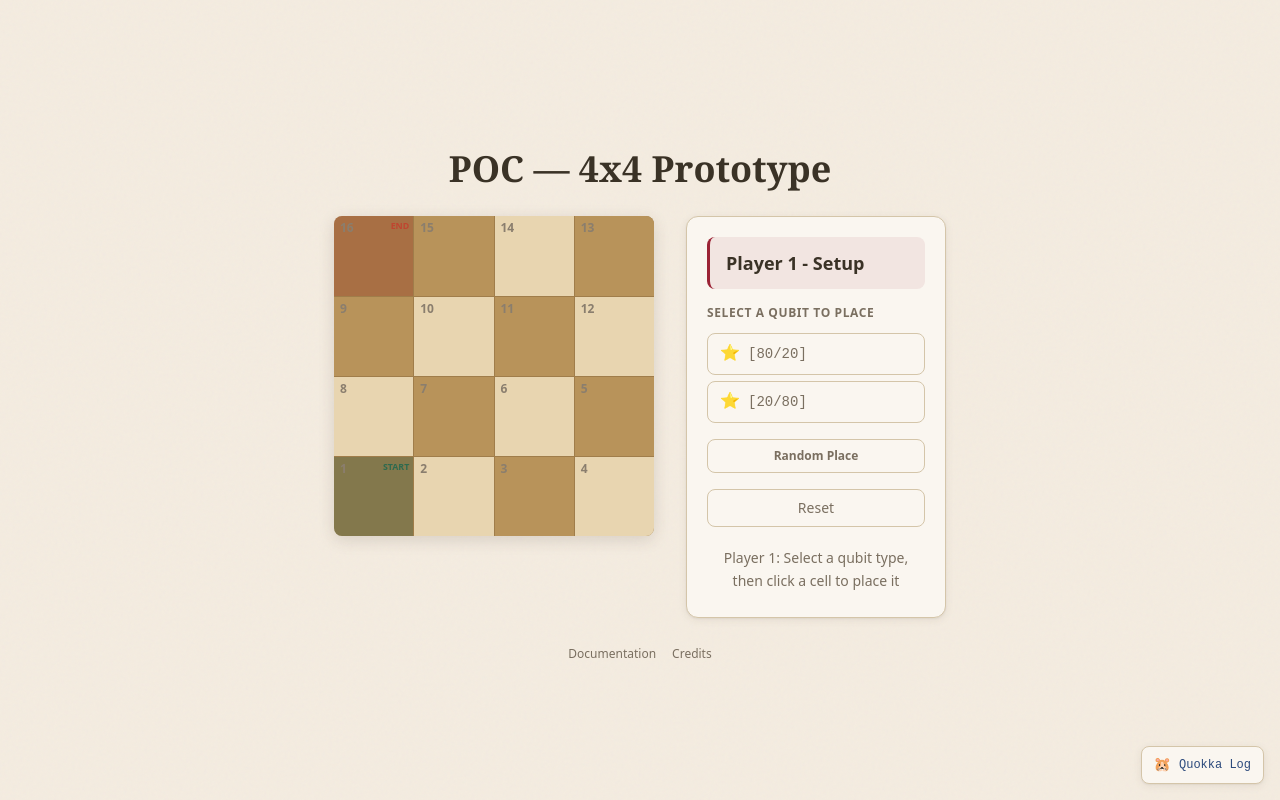
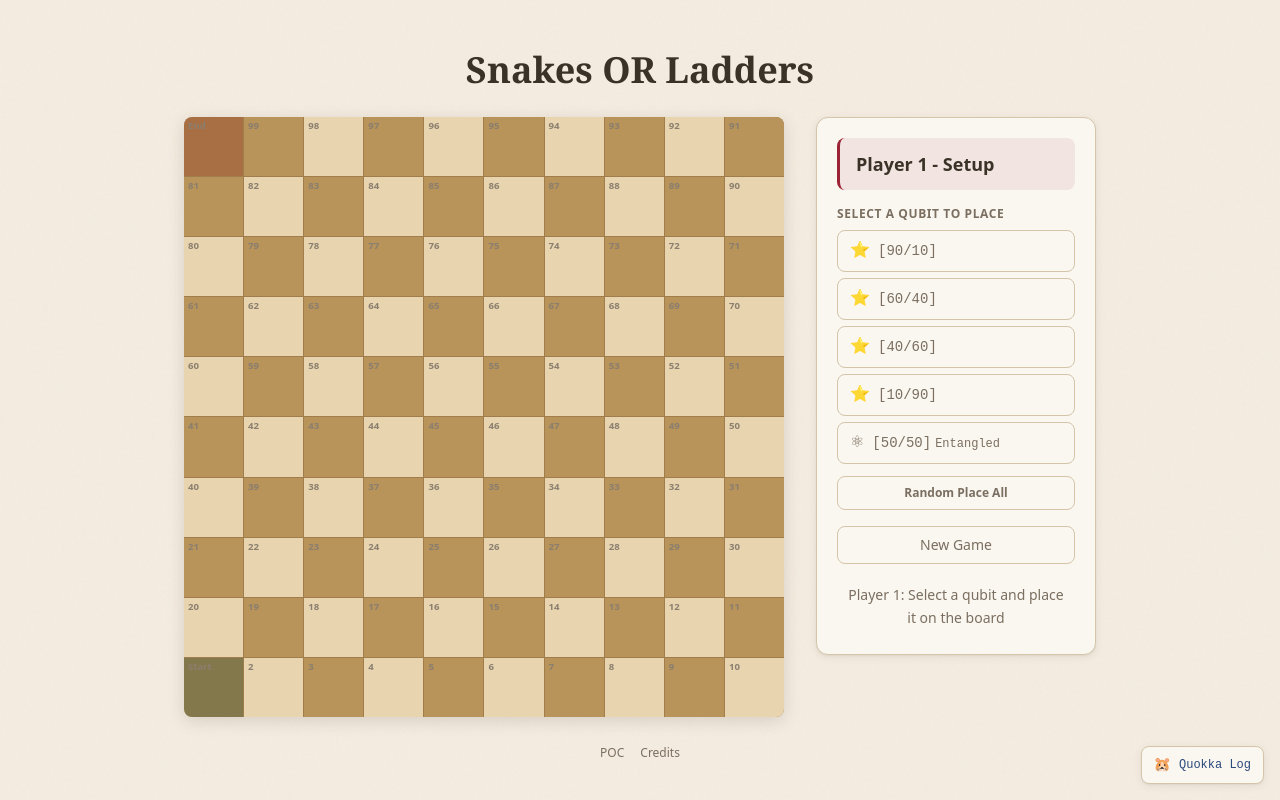
Before and after one commit to uts-iqc-group15/snake-ladder, a React (Vite) app: page / in a window 1280 px wide. Built offline with nearby package versions, Linux system fonts and the light colour scheme.

Commit message:
feat: make the real game the default route
Swap default route from POC prototype to the completed game.
Access POC via #poc hash.

```diff
--- a/src/app.tsx
+++ b/src/app.tsx
@@ -11,8 +11,8 @@ type Page = 'poc' | 'complete' | 'credits'
 
 function getPageFromHash(): Page {
   const hash = window.location.hash.replace('#', '')
-  if (hash === 'complete' || hash === 'credits') return hash
-  return 'poc'
+  if (hash === 'poc' || hash === 'credits') return hash
+  return 'complete'
 }
 
 function App() {
@@ -21,7 +21,7 @@ function App() {
   const confettiFired = useRef(false)
 
   const navigate = (p: Page) => {
-    window.location.hash = p === 'poc' ? '' : p
+    window.location.hash = p === 'complete' ? '' : p
     setPage(p)
   }
 
@@ -46,7 +46,7 @@ function App() {
   }, [state.gameOver])
 
   if (page === 'credits') {
-    return <Credits onBack={() => navigate('poc')} />
+    return <Credits onBack={() => navigate('complete')} />
   }
 
   if (page === 'poc') {
```
